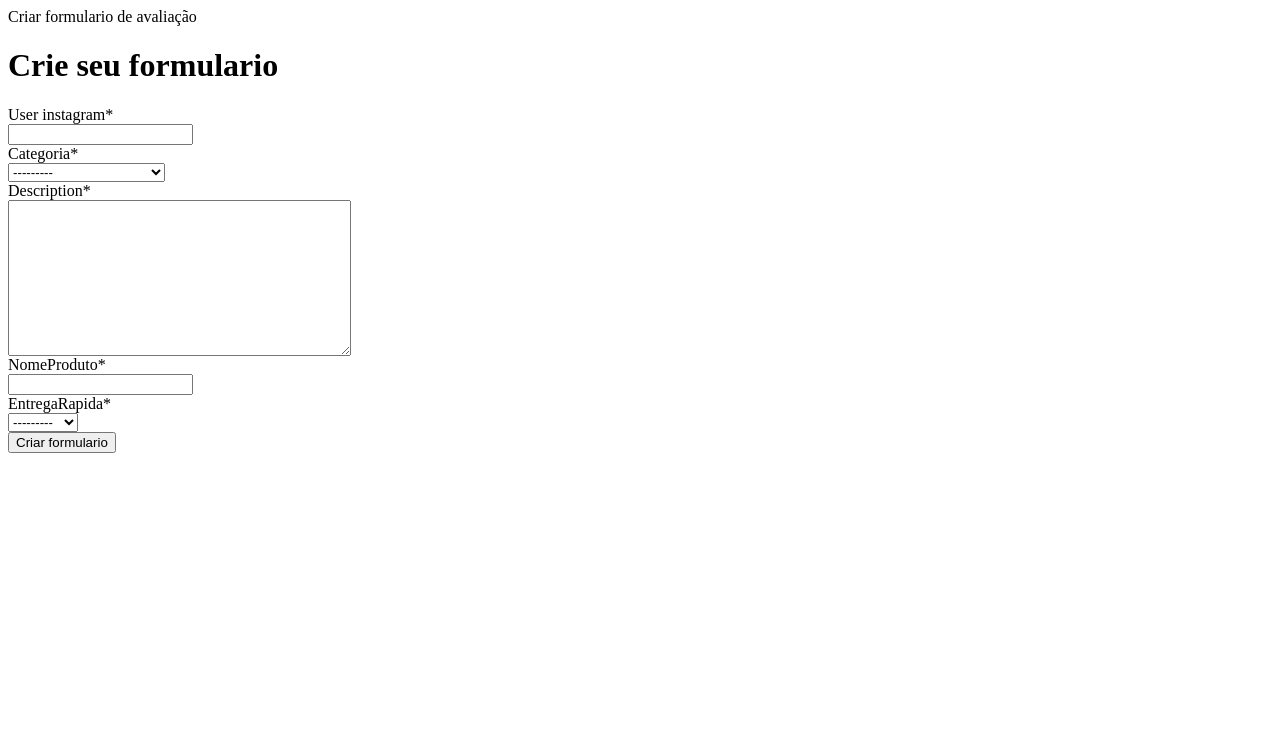
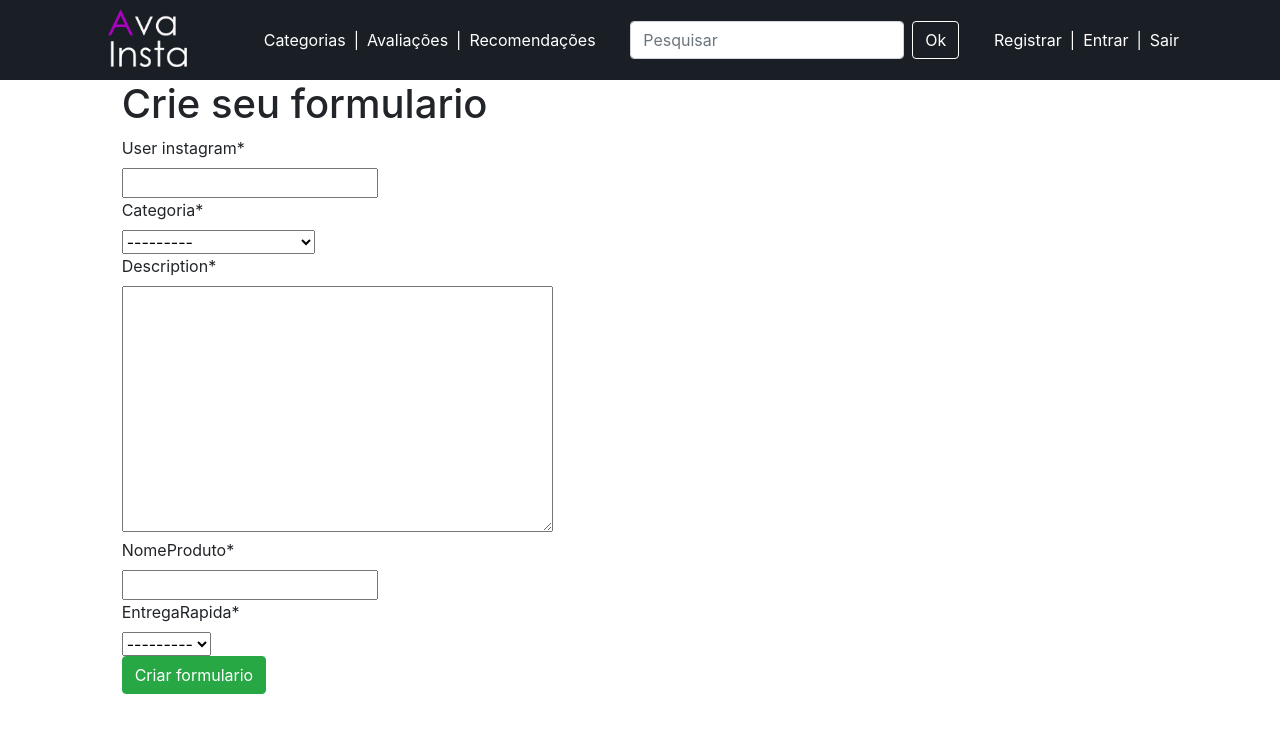
Before and after one commit to victor-rayan/webApp, a Django app: page / in a window 1280 px wide. Shown: the top 733 px of the page. Run offline with Django 3.2, Linux system fonts and the light colour scheme; some libraries are stand-ins or nearby versions.

Commit message:
add nav-bar

```diff
--- a/avainsta/settings.py
+++ b/avainsta/settings.py
@@ -128,6 +128,12 @@ USE_TZ = True
 
 STATIC_URL = '/static/'
 
+STATICFILES_DIRS = [
+    os.path.join(BASE_DIR,'static')
+]
+
+
+
 
 # Configurações de Autenticação
 LOGIN_REDIRECT_URL = 'index'
--- /dev/null
+++ b/static/css/styles.css
@@ -0,0 +1,39 @@
+.navbar {
+
+  background-color: #1A1F26;
+  width: 100%;
+  height: 80px;
+}
+.nav-color {
+    color:white
+}
+.container-fluid{
+    padding: 0;
+}
+.logotipo{
+    width: 8rem;
+    height: auto;
+}
+.btn-outline-success{
+    color: white;
+    border: 1px solid white;
+}
+.btn-outline-success:hover{
+    border-color: white;
+    background-color: #9505bf;
+}
+.espacamento{
+  position: fixed;
+  left:76vw;
+}
+.espace{
+    position: fixed;
+    left:79vw;
+}
+.xll{
+    width: 70%;
+}
+.nav-space{
+    position: fixed;
+    left: 12vw;
+}
--- a/templates/avaliations/createavaliation.html
+++ b/templates/avaliations/createavaliation.html
@@ -1,3 +1,4 @@
+{% extends 'base.html' %}
 {% load static %}
 {% block title %} Criar formulario de avaliação {% endblock %}
 {% load crispy_forms_tags %}
@@ -7,8 +8,8 @@
 <div class="offset-1 col-10 list-div">
     <h1>Crie seu formulario</h1>
     <form method="POST">
-        {% csrf_token %}
-        {{ form|crispy }}
+         {% csrf_token %}
+         {{ form|crispy }}
         <input type="submit" class="btn btn-success" value="Criar formulario">
     </form>
 </div>
--- a/templates/base.html
+++ b/templates/base.html
@@ -12,45 +12,62 @@
   <link rel="stylesheet" href="https://stackpath.bootstrapcdn.com/bootstrap/4.5.2/css/bootstrap.min.css" integrity="sha384-JcKb8q3iqJ61gNV9KGb8thSsNjpSL0n8PARn9HuZOnIxN0hoP+VmmDGMN5t9UJ0Z" crossorigin="anonymous">
   <script src="https://kit.fontawesome.com/aebd5e97bd.js" crossorigin="anonymous"></script>
   <link rel="stylesheet" href="{% static 'css/styles.css' %}">
+
 </head>
 <body>
-  <div class="container-fluid">
-    <nav class="navbar navbar-expand-lg navbar-light bg-light">
-      <div class="container-fluid">
-        <a class="navbar-brand" href="/">AvaInsta</a>
-        <button class="navbar-toggler" type="button" data-bs-toggle="collapse" data-bs-target="#navbarSupportedContent" aria-controls="navbarSupportedContent" aria-expanded="false" aria-label="Toggle navigation">
+
+    <nav class="navbar navbar-expand-lg navbar-dark" style = "background-color: #1A1F26;">
+  <div class="container" style="height : 80px;">
+      <button class="navbar-toggler" type="button" data-toggle="collapse" data-target="#navbarTogglerDemo03" aria-controls="navbarTogglerDemo03" aria-expanded="false" aria-label="Alterna navegação">
         <span class="navbar-toggler-icon"></span>
       </button>
+      <a class="navbar-brand" href="#"><img class = "logotipo" src="{% static 'img/logo.png' %}" alt="" srcset=""></a>
 
-        <div class="collapse navbar-collapse" id="navbarSupportedContent">
-          <ul class="navbar-nav me-auto mb-2 mb-lg-0">
-            {%if user.is_authenticated %}
-            <li class="nav-item">
-              <a class="nav-link" href="#">Avaliacoes</a>
+      <div class="collapse navbar-collapse" id="navbarTogglerDemo03">
+        <ul class="navbar-nav ml-auto mt-2 mt-lg-0">
+          <li class="nav-item active">
+            <a class="nav-link" href="#">Categorias<span class="sr-only">(Página atual)</span></a>
           </li>
           <li class="nav-item">
-              <a class="nav-link" href="#">Usuários</a>
+            <span class="navbar-text d-none d-lg-block" style="color:white;">|</span>
           </li>
-            {% else %}
+          <li class="nav-item active">
+            <a class="nav-link" href="#">Avaliações<span class="sr-only">(Página atual)</span></a>
+          </li>
           <li class="nav-item">
-              <a class="nav-link" href="/accounts/login">Entrar</a>
+            <span class="navbar-text d-none d-lg-block" style="color:white;">|</span>
           </li>
-            {% endif %}
+          <li class="nav-item active">
+            <a class="nav-link" href="#">Recomendações<span class="sr-only">(Página atual)</span></a>
+          </li>
+
+        </ul>
+        <form class="form-inline ml-auto">
+          <input class="form-control mr-sm-2" type="search" placeholder="Pesquisar" aria-label="Pesquisar">
+          <button class="btn btn-outline-success" type="submit">Ok</button>
+        </form>
+        <ul class="navbar-nav ml-auto">
+          <li class="nav-item active">
+            <a class="nav-link ml-auto" href="#">Registrar<span class="sr-only">(Página atual)</span></a>
+          </li>
+          <li>
+            <span class="navbar-text d-none d-lg-block" style="color:white;">|</span>
+          </li>
+          <li class="nav-item active">
+            <a class="nav-link" href="#">Entrar<span class="sr-only">(Página atual)</span></a>
+          </li>
           <li class="nav-item">
-              <a class="nav-link" href="#">Sobre nós</a>
+            <span class="navbar-text d-none d-lg-block" style="color:white;">|</span>
           </li>
-            {% if user.is_authenticated %}
-            <li class="nav-item">
-              <a class="nav-link" href="/accounts/logout">Sair</a>
+          <li class="nav-item active">
+            <a class="nav-link mr-2" href="#">Sair<span class="sr-only">(Página atual)</span></a>
           </li>
-            {% endif %}
-
         </ul>
       </div>
     </nav>
     {% block content %}{% endblock %}
     <footer>
-      <p>AvaInsta yet to input</p>
+      <p></p>
     </footer>
 
   </div>
```
Also changed, not shown: avaliations/migrations/0004_auto_20210405_2316.py (added), static/img/logo.png (added). Lines whose indentation alone changed are shown as unchanged.
